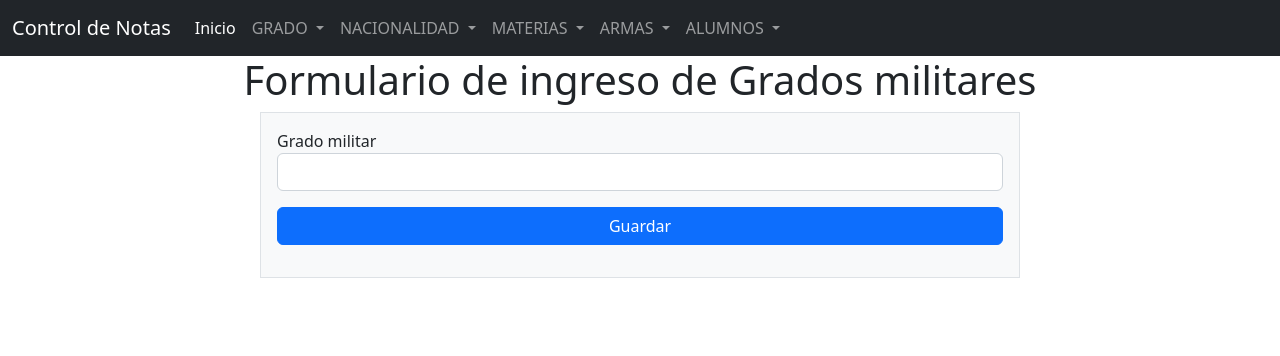
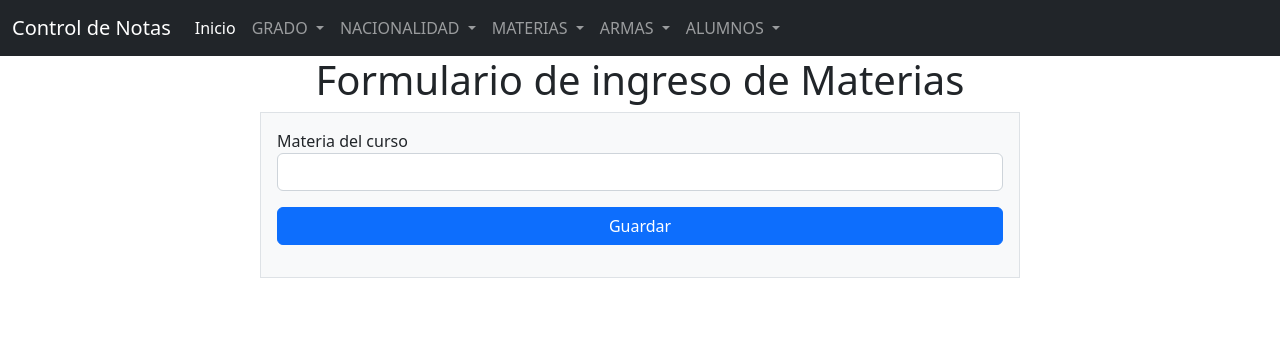
Before and after one commit to hugomorales2862/final_moralesb, a PHP site: page /index.php in a window 1280 px wide. Shown: the top 356 px of the page. Run offline with PHP 8.4, Linux system fonts and the light colour scheme.

Commit message:
archivo index

```diff
--- a/vistas/materias/index.php
+++ b/vistas/materias/index.php
@@ -6,13 +6,13 @@ error_reporting(E_ALL);
 <?php include_once __DIR__.'/../../includes/header.php' ?>
 <?php include_once __DIR__. '/../../includes/navbar.php' ?>
 <div class="container">
-    <h1 class="text-center">Formulario de ingreso de Grados militares </h1>
+    <h1 class="text-center">Formulario de ingreso de Materias  </h1>
     <div class="row justify-content-center">
-        <form action="../../controladores/grados/guardar.php" method="POST" class="col-lg-8 border bg-light p-3">
+        <form action="../../controladores/materias/guardar.php" method="POST" class="col-lg-8 border bg-light p-3">
             <div class="row mb-3">
                 <div class="col">
-                    <label for="gra_descripcion">Grado militar</label>
-                    <input type="text" name="gra_descripcion" id="gra_descripcion" class="form-control">
+                    <label for="mat_materias">Materia del curso</label>
+                    <input type="text" name="mat_materias" id="mat_materias" class="form-control">
                 </div>
             </div>
 
```
